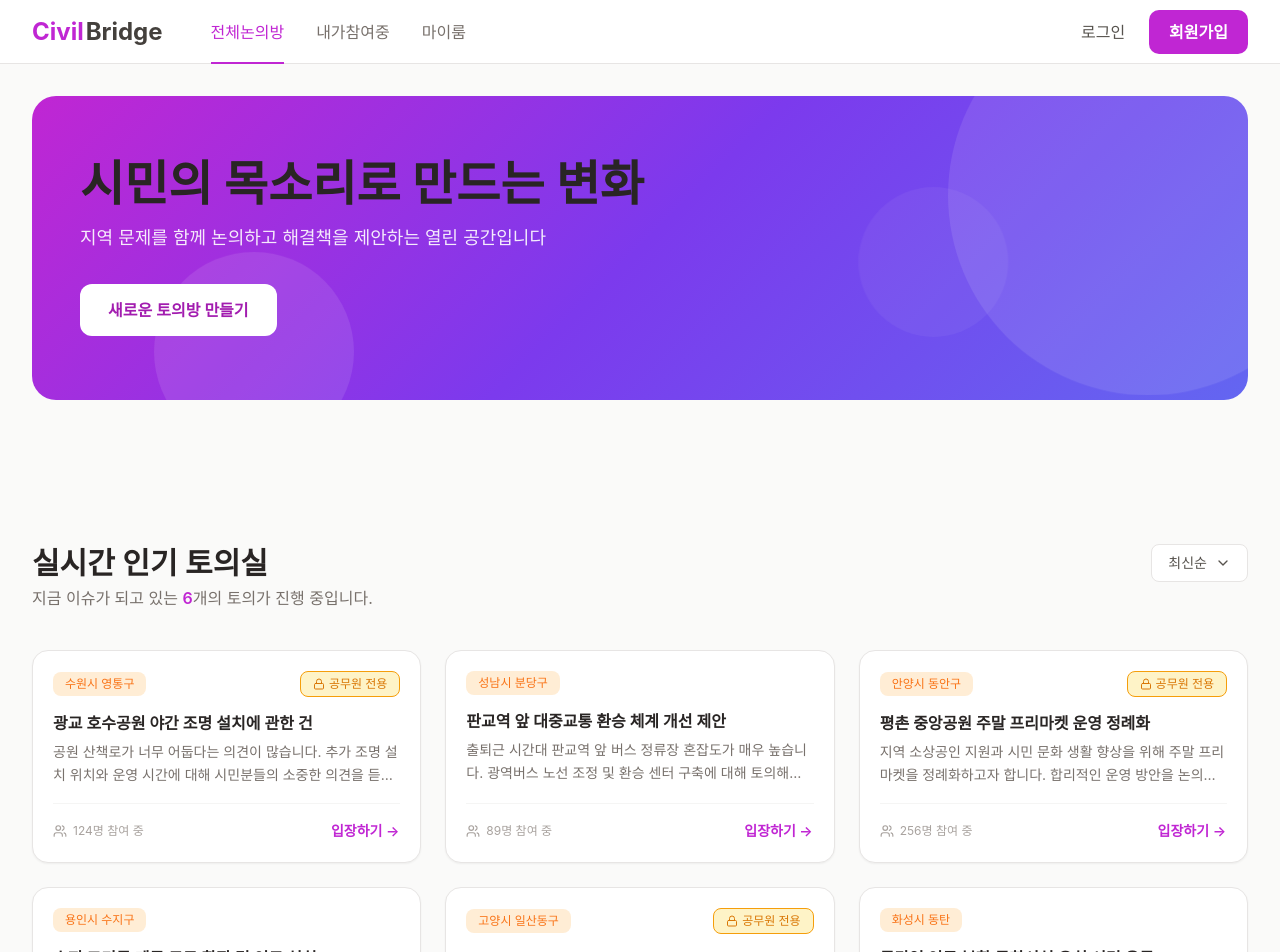
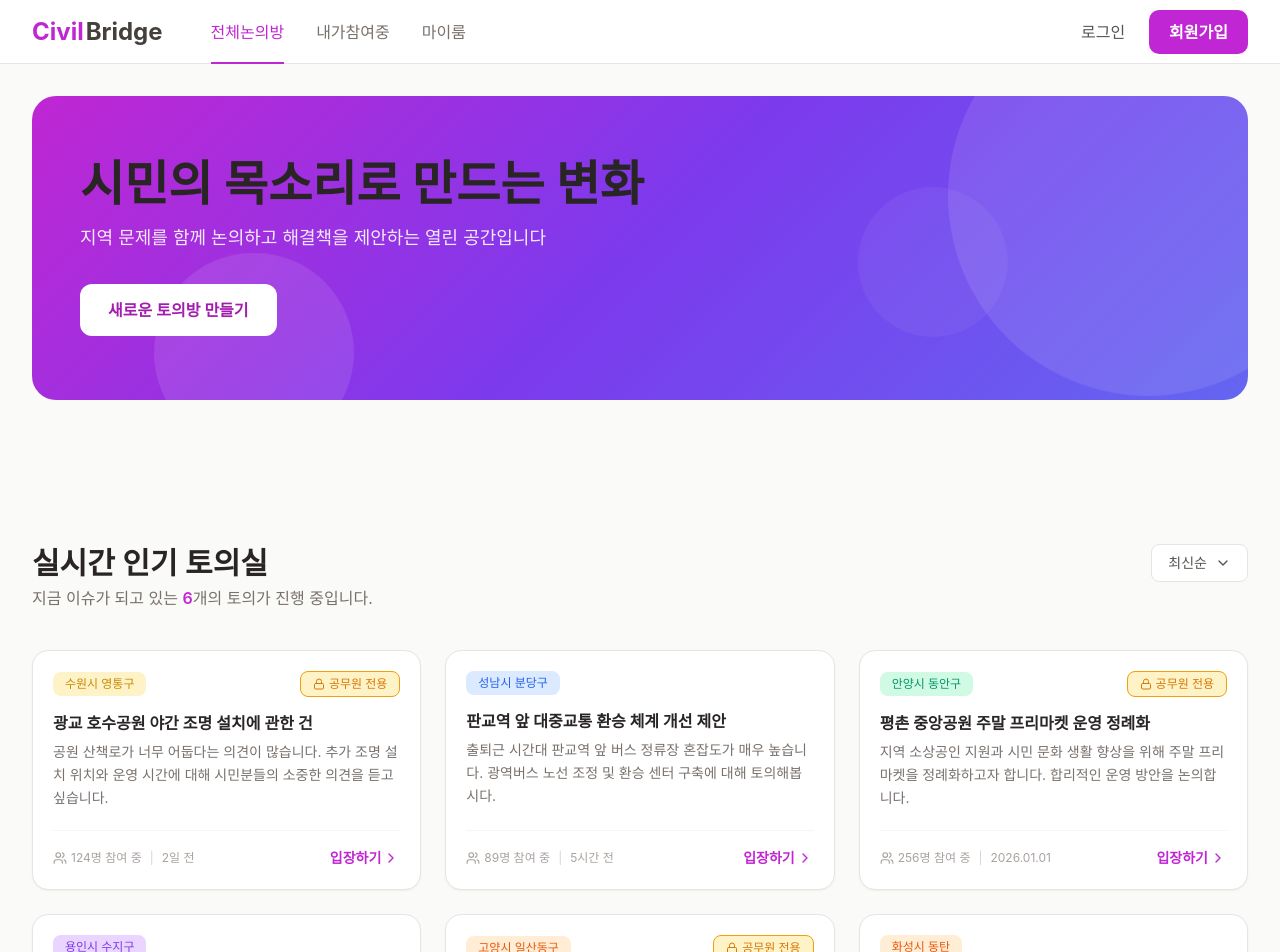
Before and after one commit to civil-bridge/Civil-Bridge-FE, a React (Vite) app: page / in a window 1280 px wide. Shown: the top 952 px of the page. Built offline with nearby package versions, Linux system fonts and the light colour scheme; a web font is replaced by a local one.

Commit message:
feat: 메인 페이지와 채팅방 연결 및 카드 UI 개선
- RoomCard 클릭 시 해당 채팅방(/room/:id)으로 이동하는 로직 추가
- RoomCard 내 생성일(createdAt) 필드 추가 및 디자인 보완
- RoomListSection 내 더미 데이터 업데이트

```diff
--- a/src/components/main/RoomCard.tsx
+++ b/src/components/main/RoomCard.tsx
@@ -1,26 +1,64 @@
 import React from 'react';
-import { Users, Lock } from 'lucide-react';
+import { useNavigate } from 'react-router-dom';
+import { Users, Lock, ChevronRight } from 'lucide-react';
 import Button from '../common/Button';
 
 interface RoomCardProps {
+    id: number;
     region: string;
     isOfficial: boolean;
     title: string;
     description: string;
     participants: number;
+    createdAt: string;
 }
 
+const TAG_COLORS = [
+    { bg: '#F5D0FE', text: '#A21CAF' }, // Primary Pink
+    { bg: '#E9D5FF', text: '#7C3AED' }, // Primary Lavender
+    { bg: '#FFEDD5', text: '#EA580C' }, // Secondary Peach
+    { bg: '#FEF3C7', text: '#CA8A04' }, // Secondary Yellow
+    { bg: '#DBEAFE', text: '#2563EB' }, // Point Blue
+    { bg: '#D1FAE5', text: '#059669' }, // Point Mint
+];
+
 const RoomCard: React.FC<RoomCardProps> = ({
+    id,
     region,
     isOfficial,
     title,
     description,
     participants,
+    createdAt,
 }) => {
+    const navigate = useNavigate();
+
+    // Get a consistent color based on the title
+    const getColorForRoom = (str: string) => {
+        let hash = 0;
+        for (let i = 0; i < str.length; i++) {
+            hash = str.charCodeAt(i) + ((hash << 5) - hash);
+        }
+        const index = Math.abs(hash) % TAG_COLORS.length;
+        return TAG_COLORS[index];
+    };
+
+    const tagColor = getColorForRoom(title);
+
+    const handleCardClick = () => {
+        navigate(`/room/${id}`);
+    };
+
     return (
-        <div className="bg-white border border-neutral-200 rounded-2xl p-5 shadow-sm transition-all duration-200 cursor-pointer hover:shadow-lg hover:border-primary-200 hover:-translate-y-0.5 flex flex-col gap-4">
+        <div
+            className="group bg-white border border-neutral-200 rounded-2xl p-5 shadow-sm transition-all duration-200 cursor-pointer hover:shadow-lg hover:border-primary-200 hover:-translate-y-0.5 flex flex-col gap-4 h-[240px]"
+            onClick={handleCardClick}
+        >
             <div className="flex items-center justify-between">
-                <span className="inline-flex px-3 py-1 bg-secondary-100 text-secondary-500 rounded-lg text-xs font-medium">
+                <span
+                    className="inline-flex px-3 py-1 rounded-lg text-xs font-medium"
+                    style={{ backgroundColor: tagColor.bg, color: tagColor.text }}
+                >
                     {region}
                 </span>
                 {isOfficial && (
@@ -32,19 +70,23 @@ const RoomCard: React.FC<RoomCardProps> = ({
             </div>
 
             <div className="flex flex-col gap-2">
-                <h3 className="text-neutral-800 font-semibold line-clamp-1">{title}</h3>
-                <p className="text-neutral-500 text-sm line-clamp-2 leading-relaxed">
+                <h3 className="text-neutral-800 font-semibold line-clamp-1 group-hover:text-primary-600 transition-colors">{title}</h3>
+                <p className="text-neutral-500 text-sm line-clamp-3 leading-relaxed">
                     {description}
                 </p>
             </div>
 
             <div className="mt-auto flex items-center justify-between pt-4 border-t border-neutral-100">
-                <div className="flex items-center gap-1.5 text-neutral-400">
-                    <Users size={14} />
-                    <span className="text-xs">{participants}명 참여 중</span>
+                <div className="flex items-center gap-2 text-neutral-400 text-xs">
+                    <div className="flex items-center gap-1">
+                        <Users size={14} />
+                        <span>{participants}명 참여 중</span>
+                    </div>
+                    <span className="text-neutral-300">|</span>
+                    <span>{createdAt}</span>
                 </div>
-                <Button variant="ghost" className="!p-0 !h-auto text-primary-500 font-semibold hover:bg-transparent">
-                    입장하기 →
+                <Button variant="ghost" className="!p-0 !h-auto text-primary-500 font-semibold hover:bg-transparent flex items-center gap-0.5 group-hover:gap-1.5 transition-all">
+                    입장하기 <ChevronRight size={16} />
                 </Button>
             </div>
         </div>
--- a/src/components/main/RoomListSection.tsx
+++ b/src/components/main/RoomListSection.tsx
@@ -10,6 +10,7 @@ const MOCK_ROOMS = [
         title: '광교 호수공원 야간 조명 설치에 관한 건',
         description: '공원 산책로가 너무 어둡다는 의견이 많습니다. 추가 조명 설치 위치와 운영 시간에 대해 시민분들의 소중한 의견을 듣고 싶습니다.',
         participants: 124,
+        createdAt: '2일 전',
     },
     {
         id: 2,
@@ -18,6 +19,7 @@ const MOCK_ROOMS = [
         title: '판교역 앞 대중교통 환승 체계 개선 제안',
         description: '출퇴근 시간대 판교역 앞 버스 정류장 혼잡도가 매우 높습니다. 광역버스 노선 조정 및 환승 센터 구축에 대해 토의해봅시다.',
         participants: 89,
+        createdAt: '5시간 전',
     },
     {
         id: 3,
@@ -26,6 +28,7 @@ const MOCK_ROOMS = [
         title: '평촌 중앙공원 주말 프리마켓 운영 정례화',
         description: '지역 소상공인 지원과 시민 문화 생활 향상을 위해 주말 프리마켓을 정례화하고자 합니다. 합리적인 운영 방안을 논의합니다.',
         participants: 256,
+        createdAt: '2026.01.01',
     },
     {
         id: 4,
@@ -34,6 +37,7 @@ const MOCK_ROOMS = [
         title: '수지 고기동 계곡 도로 확장 및 인도 설치',
         description: '유동 인구에 비해 도로가 너무 좁고 인도가 없어 사고 위험이 큽니다. 도로 확장 및 보행로 확보 이슈를 다뤄봅시다.',
         participants: 45,
+        createdAt: '3일 전',
     },
     {
         id: 5,
@@ -42,6 +46,7 @@ const MOCK_ROOMS = [
         title: '일산 호수공원 쓰레기 분리배축함 디자인 개선',
         description: '아름다운 호수공원 경관에 어울리면서도 효율적인 분리배출이 가능한 디자인을 공모합니다. 시민분들의 디자인 아이디어를 찾습니다.',
         participants: 67,
+        createdAt: '2025.12.30',
     },
     {
         id: 6,
@@ -50,6 +55,7 @@ const MOCK_ROOMS = [
         title: '동탄역 인근 복합 문화시설 유치 서명 운동',
         description: '동탄 지역 문화 인프라 확충을 위한 복합 문화시설 건립 필요성을 공유하고, 관계 부처에 전달할 시민 의견을 모으고 있습니다.',
         participants: 312,
+        createdAt: '1주 전',
     },
 ];
 
```
